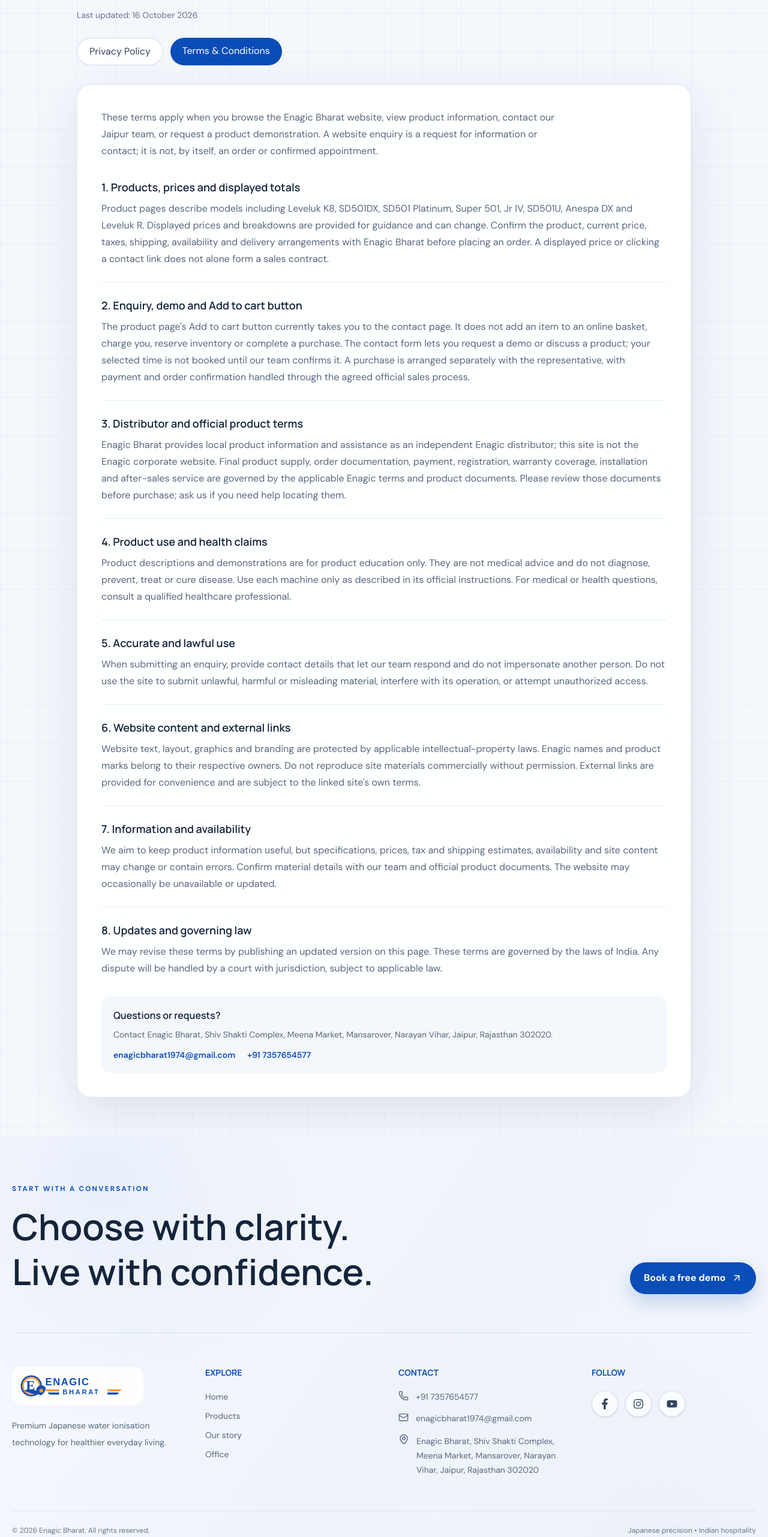
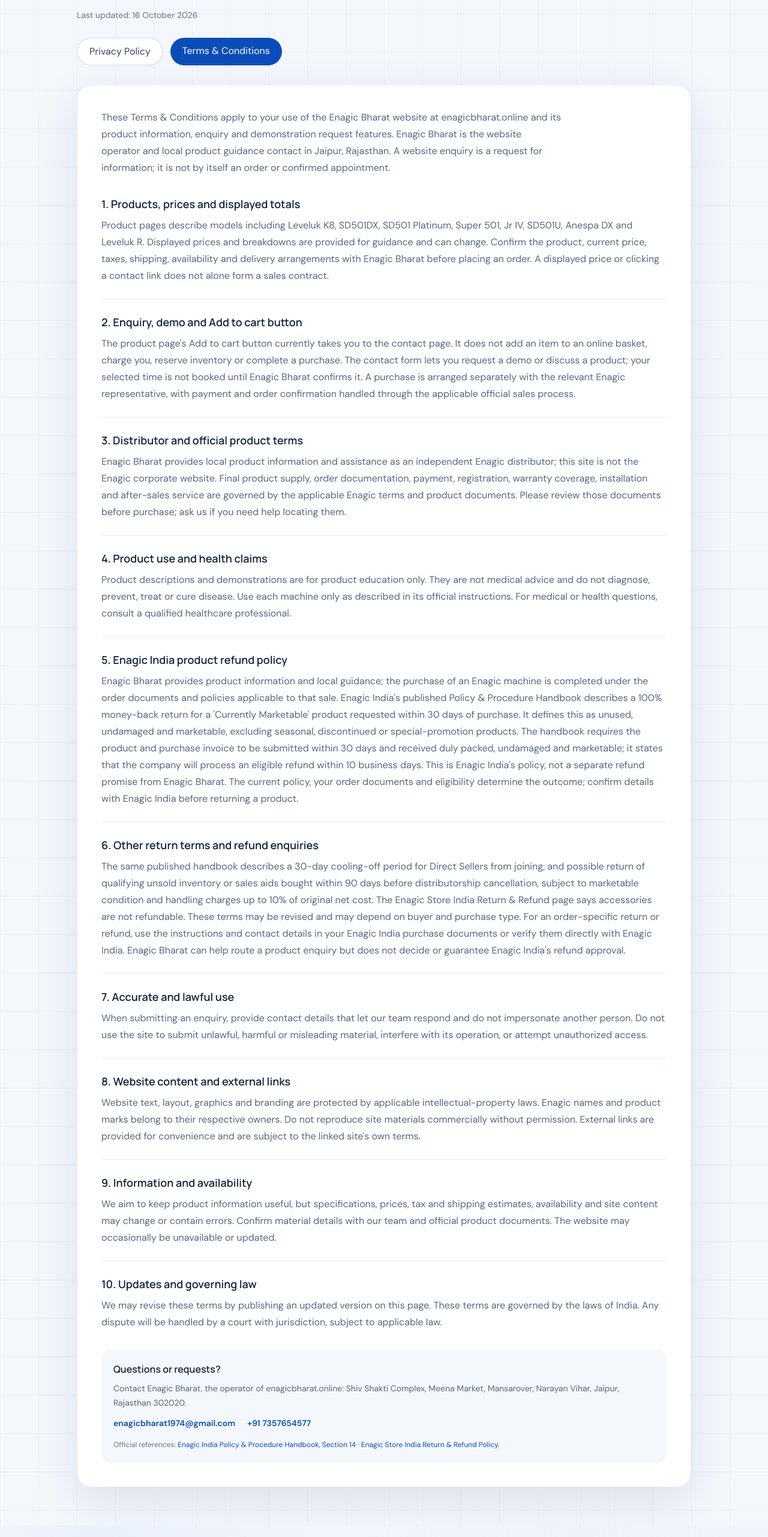
Before and after one commit to lpofficial2904/Enagic_Bharat-, a React (Vite) app: page /terms-and-conditions in a window 1280 px wide. Shown: the part 234-2797 px from the top of the page at 60% size. Built offline with nearby package versions, Linux system fonts and the light colour scheme; no server answers.

Commit message:
Add Enagic Bharat backend API

```diff
--- a/src/pages/PrivacyTerms.jsx
+++ b/src/pages/PrivacyTerms.jsx
@@ -3,25 +3,27 @@
 const documents = {
   privacy: {
     title: "Privacy Policy",
-    intro: "This Privacy Policy applies to the Enagic Bharat website and the enquiries you send through it. It describes the information requested in our contact form and how it is used to respond to product questions and demo requests.",
+    intro: "This Privacy Policy is for Enagic Bharat (enagicbharat.online), which provides information about Enagic products and local product guidance from Jaipur, Rajasthan. It covers information you send through this website or directly to Enagic Bharat when asking about a product, requesting a quote, or arranging a demonstration.",
     sections: [
       ["Information you submit", "Our demo and contact form asks for your name, email address, 10-digit mobile number, city or address, PIN code, preferred time slot and message. If you contact us by phone or email instead, we receive the details you choose to share. Please do not send payment-card details or sensitive health information through the enquiry form."],
       ["How we use enquiry details", "The website sends submitted form details to our contact service at /api/contact. We use them to review your request, contact you about the selected Enagic product, confirm or coordinate a demo time and location, and answer follow-up questions. A requested time is a preference; our team must confirm the appointment."],
-      ["Who may receive the information", "Your request may be handled by Enagic Bharat personnel or the Enagic representative who can assist with your location or product enquiry. The website and contact service providers may process information to deliver the form and communications. We may also disclose information when required by law. This website does not take payment details in the contact form."],
+      ["Who may receive the information", "Your request may be handled by Enagic Bharat personnel and, where needed to answer your product enquiry or progress a purchase, the relevant Enagic representative or Enagic India. Website hosting, form and communications providers may process information to deliver those services. We may also disclose information when required by law. This website does not take payment details in the contact form."],
       ["Storage and protection", "We keep enquiry details for the time needed to respond, manage related customer-service follow-up and maintain applicable business records. Access should be limited to people and service providers who need the details for those purposes. Internet transmission and electronic storage cannot be guaranteed risk-free."],
       ["Your requests", "To ask what personal details we hold, correct contact information, or request deletion where applicable, email enagicbharat1974@gmail.com or call +91 7357654577. We may need to verify your identity and may retain records that we are legally required to keep."],
       ["Cookies and third-party links", "We have not described optional analytics or advertising cookies here because their use is not established by the enquiry process. Your browser may store standard site data. Links to Enagic or other external sites are governed by those sites' own privacy policies."],
-      ["Changes and contact", "If we change how enquiry information is handled, we will update this page. For privacy questions, contact Enagic Bharat at Shiv Shakti Complex, Meena Market, Mansarover, Narayan Vihar, Jaipur, Rajasthan 302020, by email or phone using the details below."],
+      ["Changes and contact", "If Enagic Bharat changes how enquiry information is handled, this page will be updated. For privacy questions or requests about information you submitted to Enagic Bharat, contact us using the Jaipur address, email or phone number below."],
     ],
   },
   terms: {
     title: "Terms & Conditions",
-    intro: "These terms apply when you browse the Enagic Bharat website, view product information, contact our Jaipur team, or request a product demonstration. A website enquiry is a request for information or contact; it is not, by itself, an order or confirmed appointment.",
+    intro: "These Terms & Conditions apply to your use of the Enagic Bharat website at enagicbharat.online and its product information, enquiry and demonstration request features. Enagic Bharat is the website operator and local product guidance contact in Jaipur, Rajasthan. A website enquiry is a request for information; it is not by itself an order or confirmed appointment.",
     sections: [
       ["Products, prices and displayed totals", "Product pages describe models including Leveluk K8, SD501DX, SD501 Platinum, Super 501, Jr IV, SD501U, Anespa DX and Leveluk R. Displayed prices and breakdowns are provided for guidance and can change. Confirm the product, current price, taxes, shipping, availability and delivery arrangements with Enagic Bharat before placing an order. A displayed price or clicking a contact link does not alone form a sales contract."],
-      ["Enquiry, demo and Add to cart button", "The product page's Add to cart button currently takes you to the contact page. It does not add an item to an online basket, charge you, reserve inventory or complete a purchase. The contact form lets you request a demo or discuss a product; your selected time is not booked until our team confirms it. A purchase is arranged separately with the representative, with payment and order confirmation handled through the agreed official sales process."],
+      ["Enquiry, demo and Add to cart button", "The product page's Add to cart button currently takes you to the contact page. It does not add an item to an online basket, charge you, reserve inventory or complete a purchase. The contact form lets you request a demo or discuss a product; your selected time is not booked until Enagic Bharat confirms it. A purchase is arranged separately with the relevant Enagic representative, with payment and order confirmation handled through the applicable official sales process."],
       ["Distributor and official product terms", "Enagic Bharat provides local product information and assistance as an independent Enagic distributor; this site is not the Enagic corporate website. Final product supply, order documentation, payment, registration, warranty coverage, installation and after-sales service are governed by the applicable Enagic terms and product documents. Please review those documents before purchase; ask us if you need help locating them."],
       ["Product use and health claims", "Product descriptions and demonstrations are for product education only. They are not medical advice and do not diagnose, prevent, treat or cure disease. Use each machine only as described in its official instructions. For medical or health questions, consult a qualified healthcare professional."],
+      ["Enagic India product refund policy", "Enagic Bharat provides product information and local guidance; the purchase of an Enagic machine is completed under the order documents and policies applicable to that sale. Enagic India's published Policy & Procedure Handbook describes a 100% money-back return for a 'Currently Marketable' product requested within 30 days of purchase. It defines this as unused, undamaged and marketable, excluding seasonal, discontinued or special-promotion products. The handbook requires the product and purchase invoice to be submitted within 30 days and received duly packed, undamaged and marketable; it states that the company will process an eligible refund within 10 business days. This is Enagic India's policy, not a separate refund promise from Enagic Bharat. The current policy, your order documents and eligibility determine the outcome; confirm details with Enagic India before returning a product."],
+      ["Other return terms and refund enquiries", "The same published handbook describes a 30-day cooling-off period for Direct Sellers from joining, and possible return of qualifying unsold inventory or sales aids bought within 90 days before distributorship cancellation, subject to marketable condition and handling charges up to 10% of original net cost. The Enagic Store India Return & Refund page says accessories are not refundable. These terms may be revised and may depend on buyer and purchase type. For an order-specific return or refund, use the instructions and contact details in your Enagic India purchase documents or verify them directly with Enagic India. Enagic Bharat can help route a product enquiry but does not decide or guarantee Enagic India's refund approval."],
       ["Accurate and lawful use", "When submitting an enquiry, provide contact details that let our team respond and do not impersonate another person. Do not use the site to submit unlawful, harmful or misleading material, interfere with its operation, or attempt unauthorized access."],
       ["Website content and external links", "Website text, layout, graphics and branding are protected by applicable intellectual-property laws. Enagic names and product marks belong to their respective owners. Do not reproduce site materials commercially without permission. External links are provided for convenience and are subject to the linked site's own terms."],
       ["Information and availability", "We aim to keep product information useful, but specifications, prices, tax and shipping estimates, availability and site content may change or contain errors. Confirm material details with our team and official product documents. The website may occasionally be unavailable or updated."],
@@ -57,11 +59,16 @@
           </div>
           <div className="mt-8 rounded-2xl bg-[#f4f7fc] p-5">
             <h2 className="font-semibold">Questions or requests?</h2>
-            <p className="mt-2 text-sm leading-6 text-[#58677d]">Contact Enagic Bharat, Shiv Shakti Complex, Meena Market, Mansarover, Narayan Vihar, Jaipur, Rajasthan 302020.</p>
+            <p className="mt-2 text-sm leading-6 text-[#58677d]">Contact Enagic Bharat, the operator of enagicbharat.online: Shiv Shakti Complex, Meena Market, Mansarover, Narayan Vihar, Jaipur, Rajasthan 302020.</p>
             <div className="mt-3 flex flex-wrap gap-x-5 gap-y-2 text-sm font-semibold text-[#0b4db8]">
               <a href="mailto:enagicbharat1974@gmail.com" className="hover:underline">enagicbharat1974@gmail.com</a>
               <a href="tel:+917357654577" className="hover:underline">+91 7357654577</a>
             </div>
+            {document === "terms" ? (
+              <p className="mt-4 text-xs leading-5 text-[#66748b]">
+                Official references: <a className="font-semibold text-[#0b4db8] hover:underline" href="https://enagic.co.in/wp-content/uploads/2020/10/Policy-Procedure-Hand-book-new.pdf" target="_blank" rel="noreferrer">Enagic India Policy &amp; Procedure Handbook, Section 14</a> · <a className="font-semibold text-[#0b4db8] hover:underline" href="https://store.enagic.com/in/refund/" target="_blank" rel="noreferrer">Enagic Store India Return &amp; Refund Policy</a>.
+              </p>
+            ) : null}
           </div>
         </article>
       </div>
```
